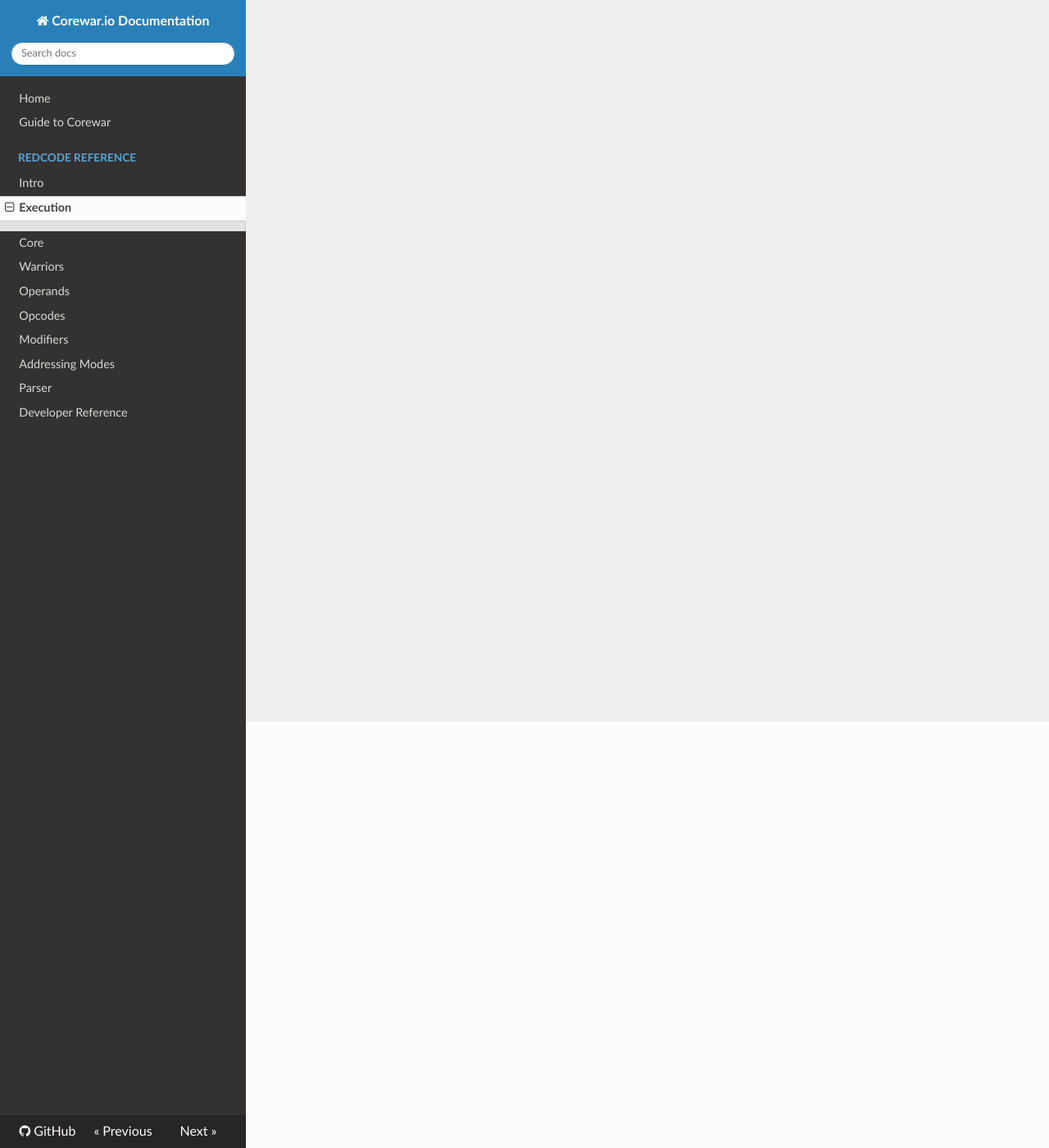
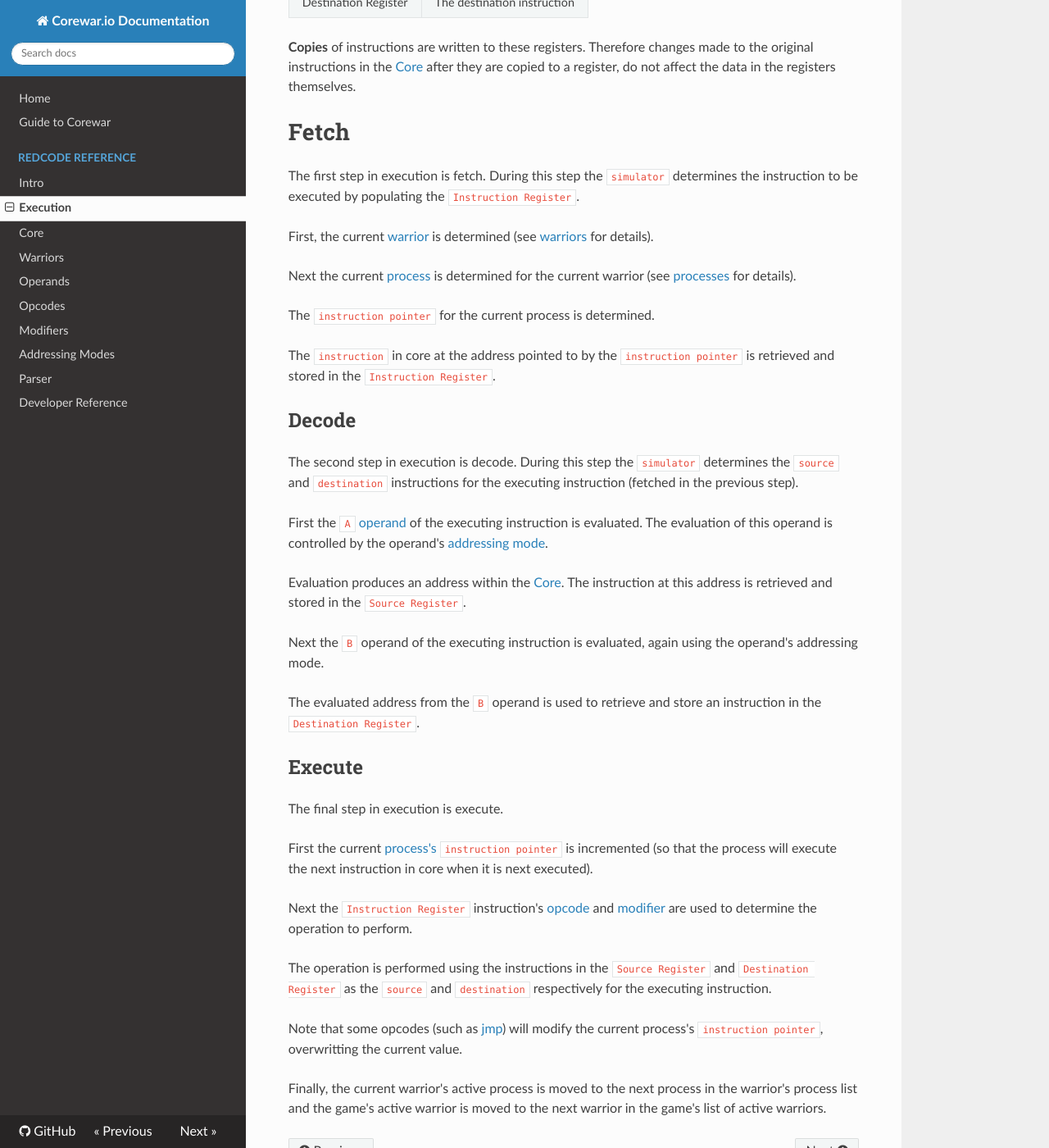
Before and after one commit to corewar/corewar.io, an MkDocs documentation site: the page built from docs/redcode/execution.md, in a window 1280 px wide and 1400 px high, scrolled down 520 px. Shown: the whole window at 82% size. Built offline with MkDocs 1.6.1, drawn with Linux system fonts in a browser that asks for light colours; nearby versions of some CDN libraries; old or Windows-style settings are respelled for this version of MkDocs; some of the changed text lies outside the part shown.

Commit message:
Execution page!

```diff
--- a/docs/redcode/execution.md
+++ b/docs/redcode/execution.md
@@ -1,3 +1,55 @@
 #Execution
 
-##
+Each cycle, a Corewar instruction is executed following a fetch, decode, execute scheme.
+
+[Fetch](#fetch) > [Decode](#decode) > [Execute](#execute)
+
+During execution the `simulator` makes use of a number of registers to temporaily store data. Misunderstanding this process can lead to a number of gotchas where instructions do not behave as you might naively expect.
+
+The following notional registers are used:
+
+|Register|Purpose|
+|---|---|
+|Instruction Register|The executing instruction|
+|Source Register|The source instruction|
+|Destination Register|The destination instruction|
+
+**Copies** of instructions are written to these registers. Therefore changes made to the original instructions in the [Core](core) after they are copied to a register, do not affect the data in the registers themselves.
+
+#Fetch
+
+The first step in execution is fetch. During this step the `simulator` determines the instruction to be executed by populating the `Instruction Register`.
+
+First, the current [warrior](warriors) is determined (see [warriors](warriors) for details).
+
+Next the current [process](warriors#processes) is determined for the current warrior (see [processes](processes) for details).
+
+The `instruction pointer` for the current process is determined.
+
+The `instruction` in core at the address pointed to by the `instruction pointer` is retrieved and stored in the `Instruction Register`.
+
+## Decode
+
+The second step in execution is decode. During this step the `simulator` determines the `source` and `destination` instructions for the executing instruction (fetched in the previous step).
+
+First the `A` [operand](operands) of the executing instruction is evaluated. The evaluation of this operand is controlled by the operand's [addressing mode](addressing_modes).
+
+Evaluation produces an address within the [Core](core). The instruction at this address is retrieved and stored in the `Source Register`.
+
+Next the `B` operand of the executing instruction is evaluated, again using the operand's addressing mode.
+
+The evaluated address from the `B` operand is used to retrieve and store an instruction in the `Destination Register`.
+
+## Execute
+
+The final step in execution is execute.
+
+First the current [process's](warriors#processes) `instruction pointer` is incremented (so that the process will execute the next instruction in core when it is next executed).
+
+Next the `Instruction Register` instruction's [opcode](opcodes) and [modifier](modifiers) are used to determine the operation to perform.
+
+The operation is performed using the instructions in the `Source Register` and `Destination Register` as the `source` and `destination` respectively for the executing instruction.
+
+Note that some opcodes (such as [jmp](opcodes#jmp-jump)) will modify the current process's `instruction pointer`, overwritting the current value.
+
+Finally, the current warrior's active process is moved to the next process in the warrior's process list and the game's active warrior is moved to the next warrior in the game's list of active warriors.
```
Also changed, not shown: docs/redcode/addressing_modes.md (+6 -0 lines).
